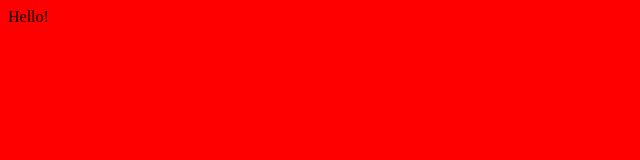
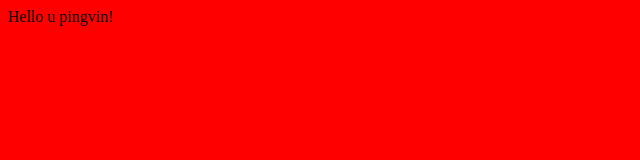
Before and after one commit to SerialPenguin/Git-Demo, a plain HTML site: page index.html in a window 1280 px wide. Shown: the full height of the page, 0-640 px from the left. Drawn offline with Linux system fonts and the light colour scheme.

Commit message:
meddelande om ndring

```diff
--- a/index.html
+++ b/index.html
@@ -11,6 +11,6 @@
     <link rel="stylesheet" href="style.css" />
   </head>
   <body>
-    Hello!
+    Hello u pingvin!
   </body>
 </html>
```
